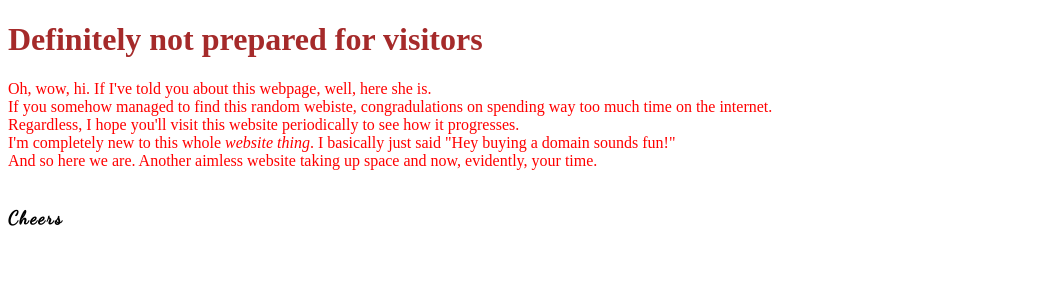
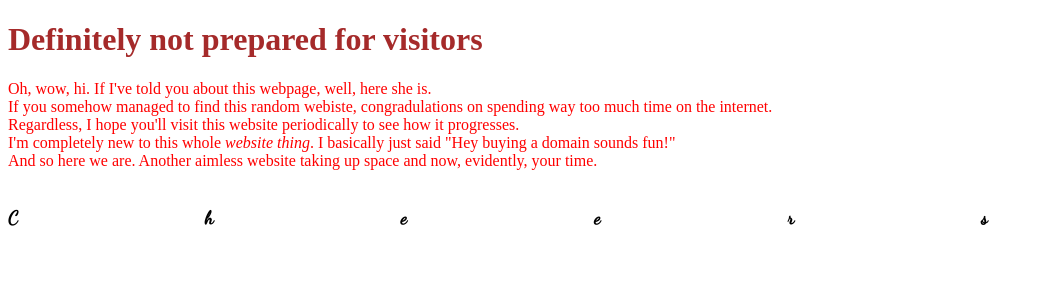
Before and after one commit to murdiff/murdiff.github.io, a Jekyll site: the page index.html, which Jekyll copies as it is, in a window 1280 px wide. Shown: the top 300 px of the page, without its empty margins (0-1043 px from the left). Built offline with Jekyll 4.4.1, drawn with Linux system fonts in a browser that asks for light colours.

Commit message:
Update index.html

```diff
--- a/index.html
+++ b/index.html
@@ -10,7 +10,7 @@
       p {color:red;}
       h3 {
         font-family: "Dancing Script", cursive;
-        letter-spacing: 2px;}
+        letter-spacing: 10em;}
     </style>
 
   </head>
```
